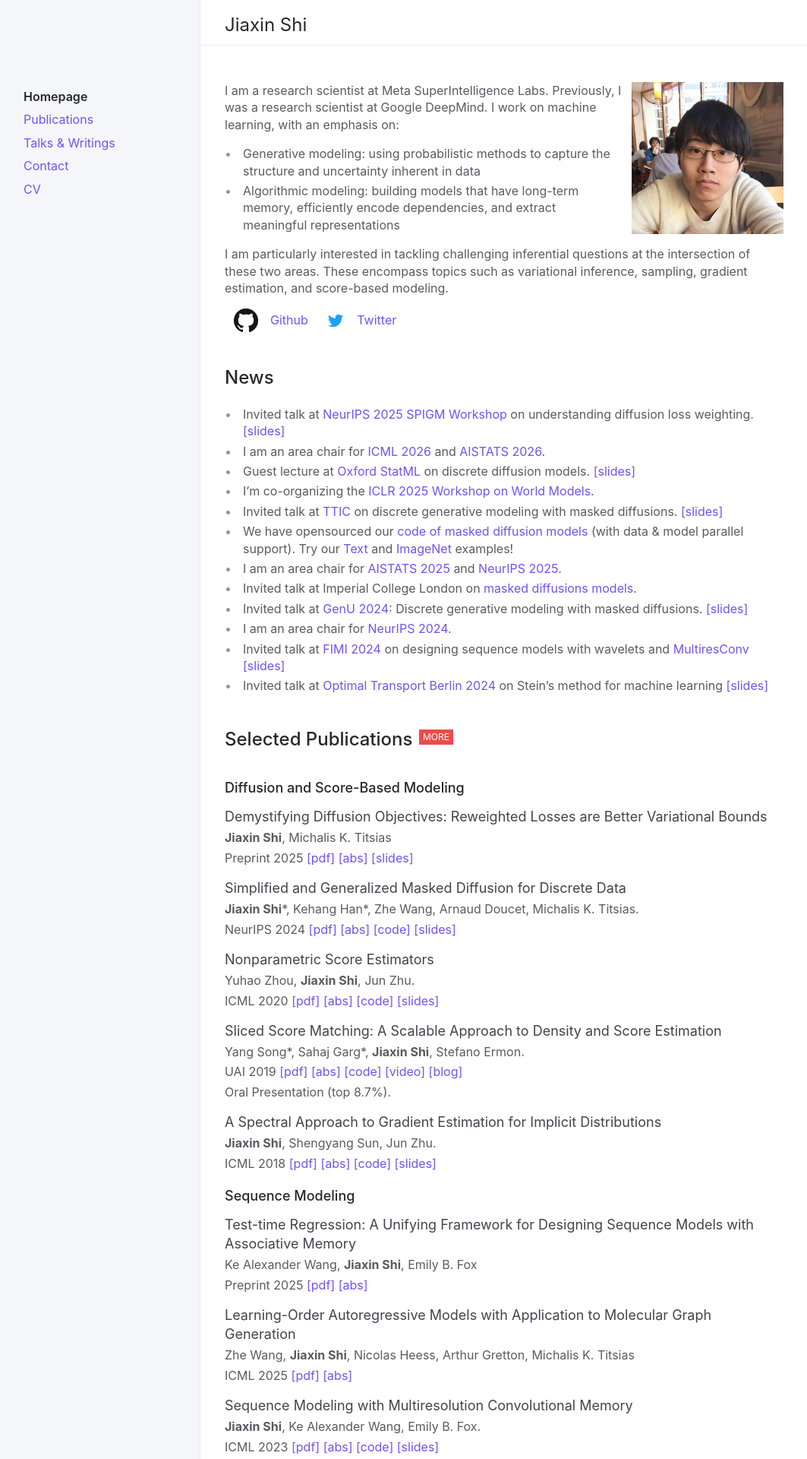
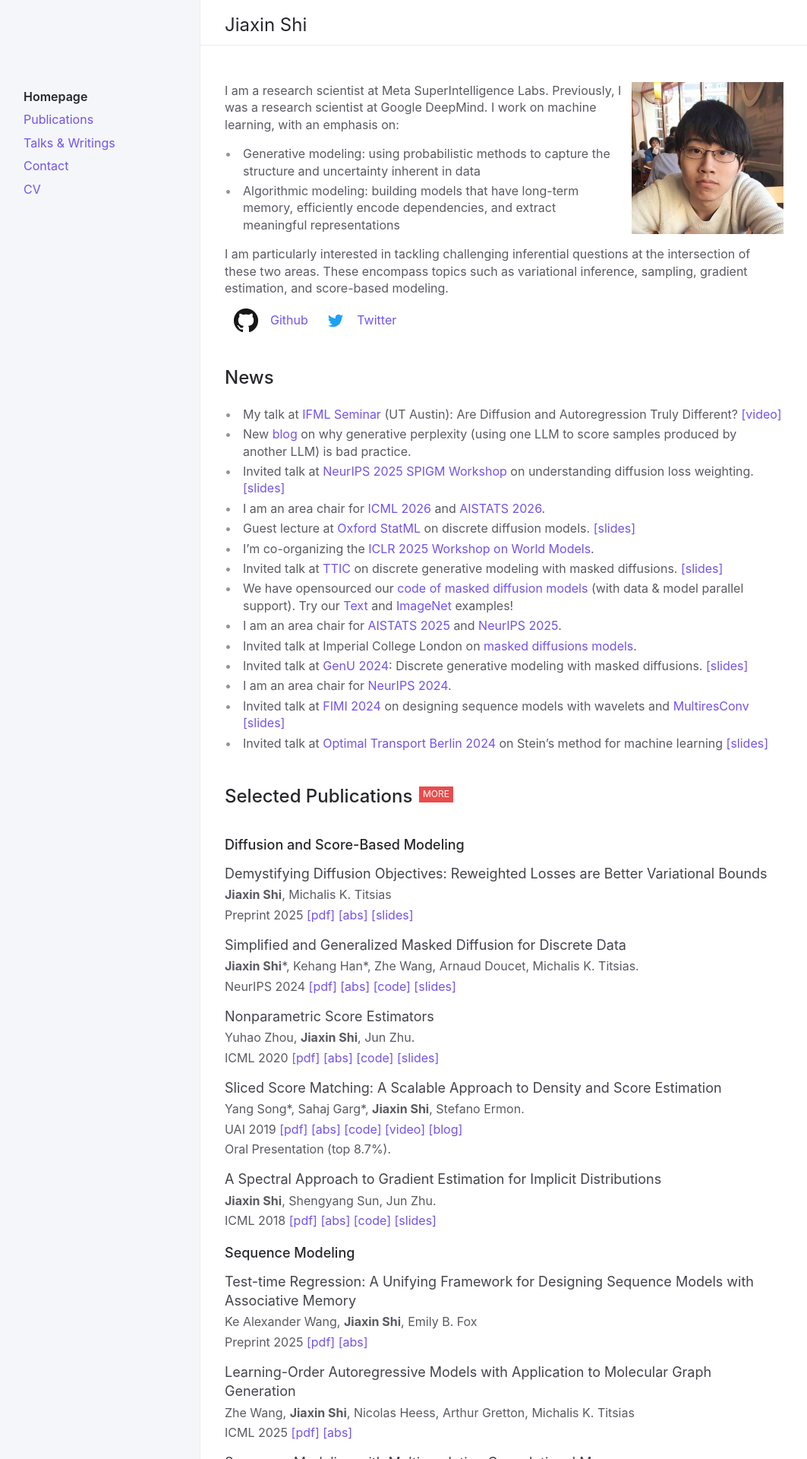
Before and after one commit to thjashin/thjashin.github.io, a Jekyll site: the page built from index.md, in a window 1280 px wide. Shown: the top 1920 px of the page at 76% size, without its empty margins (92-1155 px from the left). Built offline with Jekyll 4.4.1, drawn with Linux system fonts in a browser that asks for light colours.

Commit message:
Update index.md

```diff
--- a/index.md
+++ b/index.md
@@ -38,6 +38,8 @@ I received my B.E. in Computer Science at Tsinghua University.
 ## News
 {: .d-inline-block :}
 
+* My talk at [IFML Seminar](https://www.ifml.institute/events/ifml-seminar-020626-are-diffusion-and-autoregression-truly-different-insights-masked) (UT Austin): Are Diffusion and Autoregression Truly Different? [[video]](https://youtu.be/Ze11tzM1hcY?si=RfsUOJ25gIfCBjXv)
+* New [blog](https://patrickpynadath1.github.io/blog/eval_methodology/) on why generative perplexity (using one LLM to score samples produced by another LLM) is bad practice.
 * Invited talk at [NeurIPS 2025 SPIGM Workshop](https://spigmworkshopv3.github.io/) on understanding diffusion loss weighting. [[slides]](https://thjashin.github.io/talks/neurips25_spigm_talk.pdf)
 * I am an area chair for [ICML 2026](https://neurips.cc/Conferences/2026) and [AISTATS 2026](https://aistats.org/aistats2026/index.html).
 * Guest lecture at [Oxford StatML](https://www.ox.ac.uk/admissions/graduate/courses/statistics-machine-learning) on discrete diffusion models. [[slides]](https://thjashin.github.io/talks/discrete_diffusion_intro_oxford.pdf)
```
